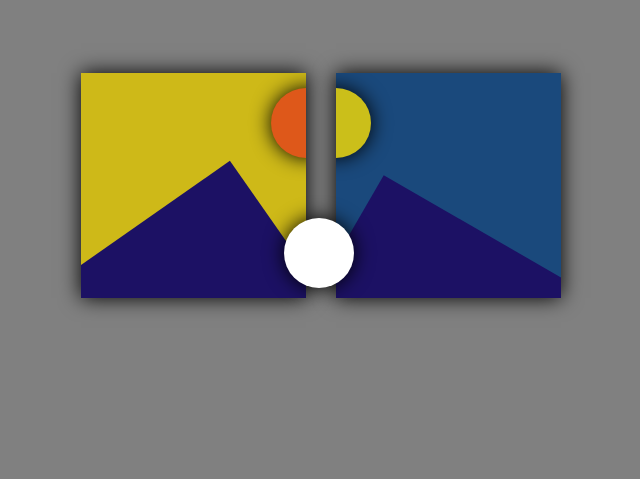
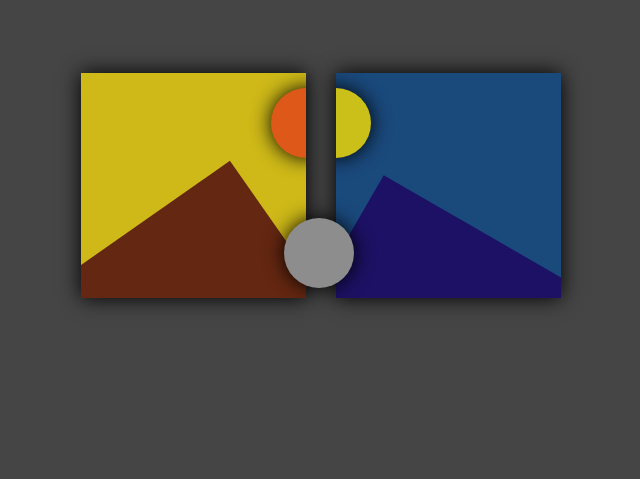
Before and after one commit to MeetToast5578/Homework-6, a plain HTML site: page index.html in a window 1280 px wide. Shown: the part 223-702 px from the top of the page, without its empty margins (304-944 px from the left). Drawn offline with Linux system fonts and the light colour scheme.

Commit message:
Update style.css

```diff
--- a/style.css
+++ b/style.css
@@ -1,5 +1,5 @@
 body{
-    background-color: grey;
+    background-color: #454545;
     display: flex;
     justify-content: center;
     align-content: center;
@@ -38,7 +38,7 @@ div{
 .span3{
     width: 250px;
     height: 204px;
-    background-color: rgb(28, 17, 100);
+    background-color: rgb(100, 39, 17);
     display: flex;
     position: absolute;
     transform: rotate(145deg);
@@ -49,7 +49,7 @@ div{
 .circle{
     width: 70px;
     height: 70px;
-    background: rgb(255, 255, 255);
+    background: rgb(141, 141, 141);
     display: flex;
     position: absolute;
     justify-content: center;
```
